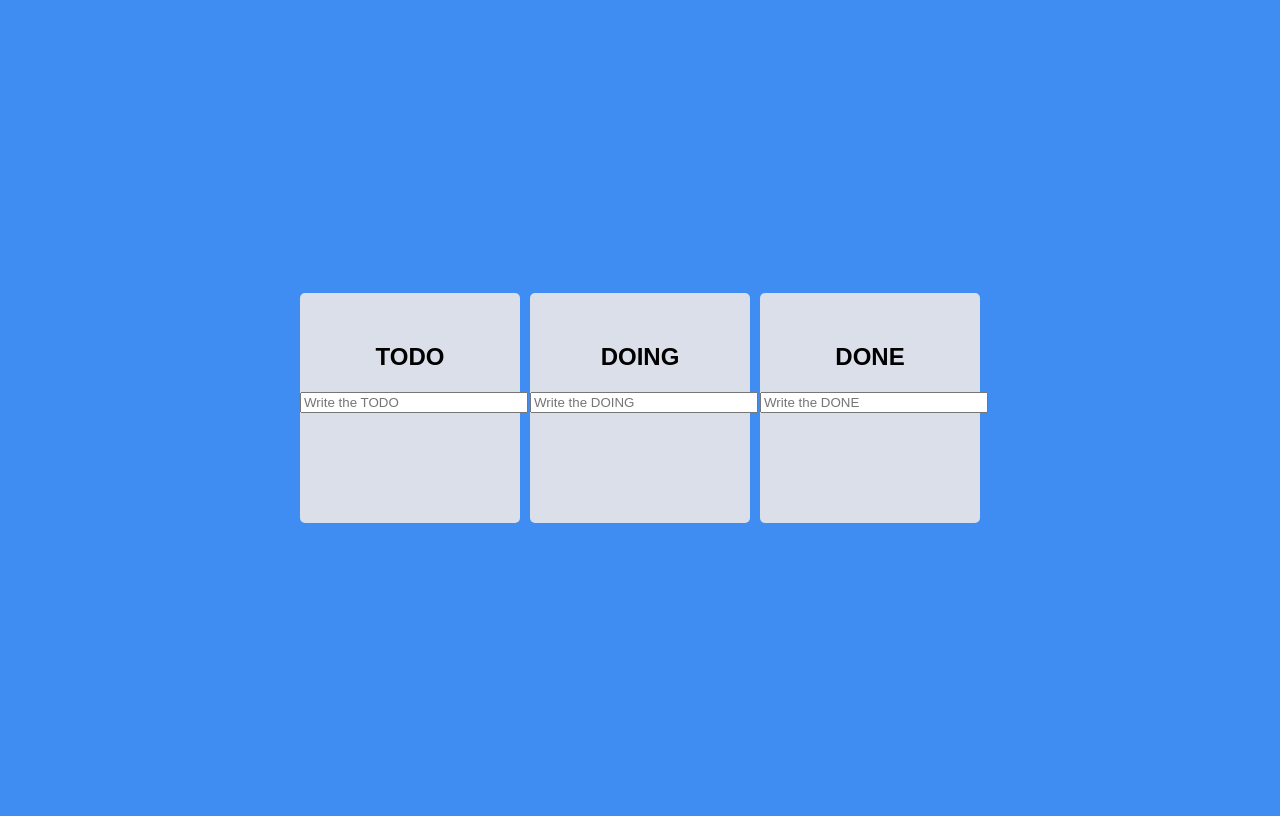
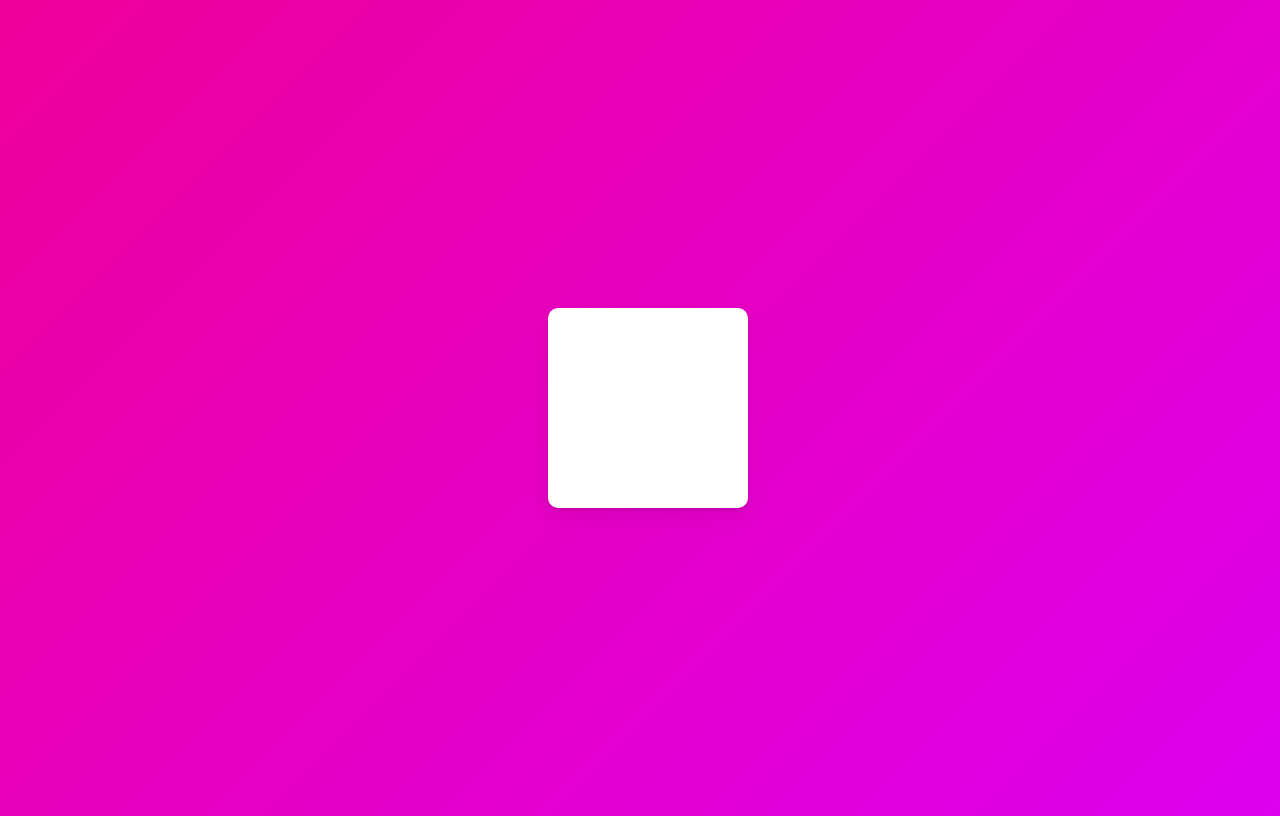
Before and after one commit to ryuncoders/react-master, a React (Create React App) app: page / in a window 1280 px wide. Built offline with nearby package versions, Linux system fonts and the light colour scheme.

Commit message:
Ref(framer-motion): setup

```diff
--- a/package.json
+++ b/package.json
@@ -17,6 +17,7 @@
     "@types/react": "^18.2.65",
     "@types/react-dom": "^18.2.22",
     "apexcharts": "^3.48.0",
+    "framer-motion": "^11.2.2",
     "react": "^18.2.0",
     "react-apexcharts": "^1.4.1",
     "react-beautiful-dnd": "^13.1.1",
--- a/src/App.tsx
+++ b/src/App.tsx
@@ -1,73 +1,30 @@
 import React from "react";
-import { DragDropContext, DropResult, Droppable } from "react-beautiful-dnd";
-import { useRecoilState } from "recoil";
 import styled from "styled-components";
-import { toDosState } from "./atoms";
-import DroggableCard from "./Components/Card";
-import Board from "./Components/Board";
+import { motion } from "framer-motion";
 
 const Wrapper = styled.div`
+  height: 100vh;
+  width: 100vw;
   display: flex;
-  max-width: 680px;
-  width: 100%;
-  margin: 0 auto;
   justify-content: center;
   align-items: center;
-  height: 100vh;
 `;
-const Boards = styled.div`
-  display: grid;
-  width: 100%;
-  gap: 10px;
-  grid-template-columns: repeat(3, 1fr);
+
+const Box = styled.div`
+  width: 200px;
+  height: 200px;
+  background-color: white;
+  border-radius: 10px;
+  box-shadow: 0 2px 3px rgba(0, 0, 0, 0.1), 0 10px 20px rgba(0, 0, 0, 0.06);
 `;
 
 function App() {
-  const [toDos, setToDos] = useRecoilState(toDosState);
-  const onDragEnd = (info: DropResult) => {
-    const { draggableId, destination, source } = info;
-    console.log(info);
-    if (!destination) return;
-    // same board movement.
-    if (destination?.droppableId === source.droppableId) {
-      setToDos((allBoards) => {
-        const boardCopy = [...allBoards[source.droppableId]];
-        const taskObj = boardCopy[source.index];
-        console.log(taskObj);
-        boardCopy.splice(source.index, 1);
-        boardCopy.splice(destination.index, 0, taskObj);
-        return {
-          ...allBoards,
-          [source.droppableId]: boardCopy,
-        };
-      });
-    }
-    // cross board movement.
-    if (destination?.droppableId !== source.droppableId) {
-      setToDos((allBoards) => {
-        const sourceBoard = [...allBoards[source.droppableId]];
-        const destinationBoard = [...allBoards[destination.droppableId]];
-        const taskObj = sourceBoard[source.index];
-        sourceBoard.splice(source.index, 1);
-        destinationBoard.splice(destination.index, 0, taskObj);
-        return {
-          ...allBoards,
-          [source.droppableId]: sourceBoard,
-          [destination.droppableId]: destinationBoard,
-        };
-      });
-    }
-  };
   return (
-    <DragDropContext onDragEnd={onDragEnd}>
-      <Wrapper>
-        <Boards>
-          {Object.keys(toDos).map((boardId) => (
-            <Board boardId={boardId} key={boardId} toDos={toDos[boardId]} />
-          ))}
-        </Boards>
-      </Wrapper>
-    </DragDropContext>
+    <Wrapper>
+      <Box />
+      <motion.div></motion.div>
+    </Wrapper>
   );
 }
+
 export default App;
--- a/src/Components/Board.tsx
+++ /dev/null
@@ -1,115 +0,0 @@
-import React, { useRef } from "react";
-import { Droppable } from "react-beautiful-dnd";
-import styled from "styled-components";
-import Card from "./Card";
-import { useForm } from "react-hook-form";
-import { ITodo, toDosState } from "../atoms";
-import { useSetRecoilState } from "recoil";
-
-const Wrapper = styled.div`
-  padding-top: 10px;
-  padding-top: 30px;
-  background-color: ${(props) => props.theme.boardColor};
-  border-radius: 5px;
-  min-height: 200px;
-  display: flex;
-  flex-direction: column;
-`;
-const Title = styled.h2`
-  text-align: center;
-  padding: 0;
-`;
-
-interface IAreaProps {
-  isDraggingOver: boolean;
-  isDraggingFromThis: boolean;
-}
-
-const Area = styled.div<IAreaProps>`
-  background-color: ${(props) =>
-    props.isDraggingOver
-      ? "#dfe6e9"
-      : props.isDraggingFromThis
-      ? "#b2bec3"
-      : "transparent"};
-  flex-grow: 1;
-  transition: background-color 0.3s ease-in-out;
-  padding: 20px;
-`;
-
-const Form = styled.form`
-  width: 100%;
-  input {
-    width: 100%;
-  }
-`;
-
-interface IBoardProps {
-  boardId: string;
-  toDos: ITodo[];
-}
-
-interface IForm {
-  toDo: string;
-}
-
-function Board({ boardId, toDos }: IBoardProps) {
-  const setToDos = useSetRecoilState(toDosState);
-  const { register, setValue, handleSubmit } = useForm<IForm>();
-  const onValid = ({ toDo }: IForm) => {
-    const newToDo = {
-      id: Date.now(),
-      text: toDo,
-    };
-    setToDos((allBoards) => {
-      return {
-        ...allBoards,
-        [boardId]: [newToDo, ...allBoards[boardId]],
-      };
-    });
-    setValue("toDo", "");
-  };
-
-  const inputRef = useRef<HTMLInputElement>(null);
-  const onClick = () => {
-    inputRef.current?.focus();
-    setTimeout(() => {
-      inputRef.current?.blur();
-    }, 5000);
-  };
-
-  return (
-    <Wrapper>
-      <Title>{boardId}</Title>
-      <Form onSubmit={handleSubmit(onValid)}>
-        <input
-          {...register("toDo", { required: true })}
-          type="text"
-          placeholder={`Write the ${boardId}`}
-        ></input>
-      </Form>
-      <Droppable droppableId={boardId}>
-        {(magic, info) => (
-          <Area
-            isDraggingOver={info.isDraggingOver}
-            isDraggingFromThis={Boolean(info.draggingFromThisWith)}
-            ref={magic.innerRef}
-            {...magic.droppableProps}
-          >
-            {toDos.map((toDo, index) => (
-              <Card
-                key={toDo.id}
-                index={index}
-                toDoId={toDo.id}
-                toDoText={toDo.text}
-              />
-            ))}
-            {magic.placeholder}
-          </Area>
-        )}
-      </Droppable>
-    </Wrapper>
-  );
-}
-
-export default Board;
--- a/src/Components/Card.tsx
+++ /dev/null
@@ -1,38 +0,0 @@
-import React from "react";
-import { Draggable } from "react-beautiful-dnd";
-import styled from "styled-components";
-
-const Wrapper = styled.div<{ isDragging: boolean }>`
-  border-radius: 5px;
-  margin-bottom: 5px;
-  padding: 10px;
-  background-color: ${(props) =>
-    props.isDragging ? "#e4f2ff" : props.theme.cardColor};
-  box-shadow: ${(props) =>
-    props.isDragging ? "0px 2px 5px rgba(0, 0, 0, 0.05)" : "none"};
-`;
-
-interface ICard {
-  toDoId: number;
-  toDoText: string;
-  index: number;
-}
-
-function Card({ toDoId, toDoText, index }: ICard) {
-  return (
-    <Draggable key={toDoId} draggableId={toDoText} index={index}>
-      {(magic, snapshot) => (
-        <Wrapper
-          isDragging={snapshot.isDragging}
-          ref={magic.innerRef}
-          {...magic.dragHandleProps}
-          {...magic.draggableProps}
-        >
-          {toDoText}
-        </Wrapper>
-      )}
-    </Draggable>
-  );
-}
-
-export default React.memo(Card);
--- a/src/atoms.tsx
+++ b/src/atoms.tsx
@@ -1,4 +1,4 @@
-import { atom, selector } from "recoil";
+import { atom } from "recoil";
 
 export interface ITodo {
   id: number;
--- a/src/index.tsx
+++ b/src/index.tsx
@@ -12,6 +12,7 @@
   background-color: ${(props) => props.theme.bgColor};
   color: black;
   line-height: 1.2;
+  background:linear-gradient(135deg,#e09,#d0e);
 }
 `;
 
--- a/src/theme.ts
+++ b/src/theme.ts
@@ -1,7 +1,3 @@
-import { DefaultTheme } from "styled-components/dist/types";
+import { DefaultTheme } from "styled-components";
 
-export const darkTheme: DefaultTheme = {
-  bgColor: "#3F8CF2",
-  boardColor: "#DADFE9",
-  cardColor: "white",
-};
+export const darkTheme: DefaultTheme = {};
```
Also changed, not shown: src/styled.d.ts (+1 -7 lines), 1 other file (tests, documents, lock files or other folders).
